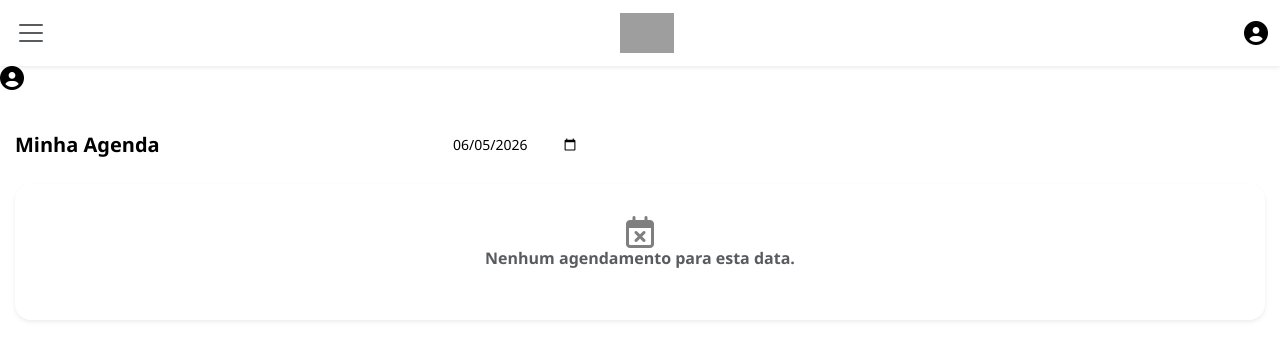
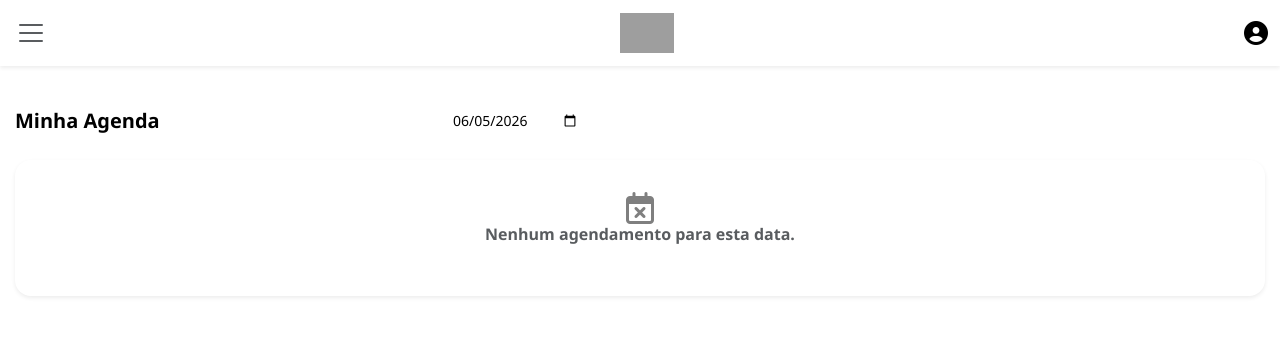
Before and after one commit to viniciusvpg/vpg_saas_manicure, a Flask app: page /agenda in a window 1280 px wide. Shown: the top 360 px of the page. Run offline with Flask 3, Linux system fonts and the light colour scheme; a user stored in the database is signed in; data comes from the database, SQL or seed files in the repository; grey boxes are pictures that could not be loaded.

Commit message:
Move user profile modal trigger into navbar
Removed a duplicated user-icon block and consolidated the modal trigger into the navbar. Added Bootstrap modal attributes (data-bs-toggle, data-bs-target) and the text-tema class to the navbar user icon so it opens #modalConfiguracoes; deleted the redundant d-flex block later in the template.

```diff
--- a/templates/base.html
+++ b/templates/base.html
@@ -186,7 +186,9 @@
             </a>
 
             <div class="d-flex">
-                <a href="#" class="nav-link"><i class="fa-solid fa-circle-user fa-xl"></i></a>
+                <a href="#" class="nav-link" data-bs-toggle="modal" data-bs-target="#modalConfiguracoes">
+                    <i class="fa-solid fa-circle-user fa-xl text-tema"></i>
+                </a>
             </div>
         </div>
     </nav>
@@ -250,11 +252,7 @@
         </div>
     </div>
 
-    <div class="d-flex">
-        <a href="#" class="nav-link" data-bs-toggle="modal" data-bs-target="#modalConfiguracoes">
-            <i class="fa-solid fa-circle-user fa-xl text-tema"></i>
-        </a>
-    </div>
+
 
     <main class="content-area container-fluid">
         {% block content %}{% endblock %}
```
